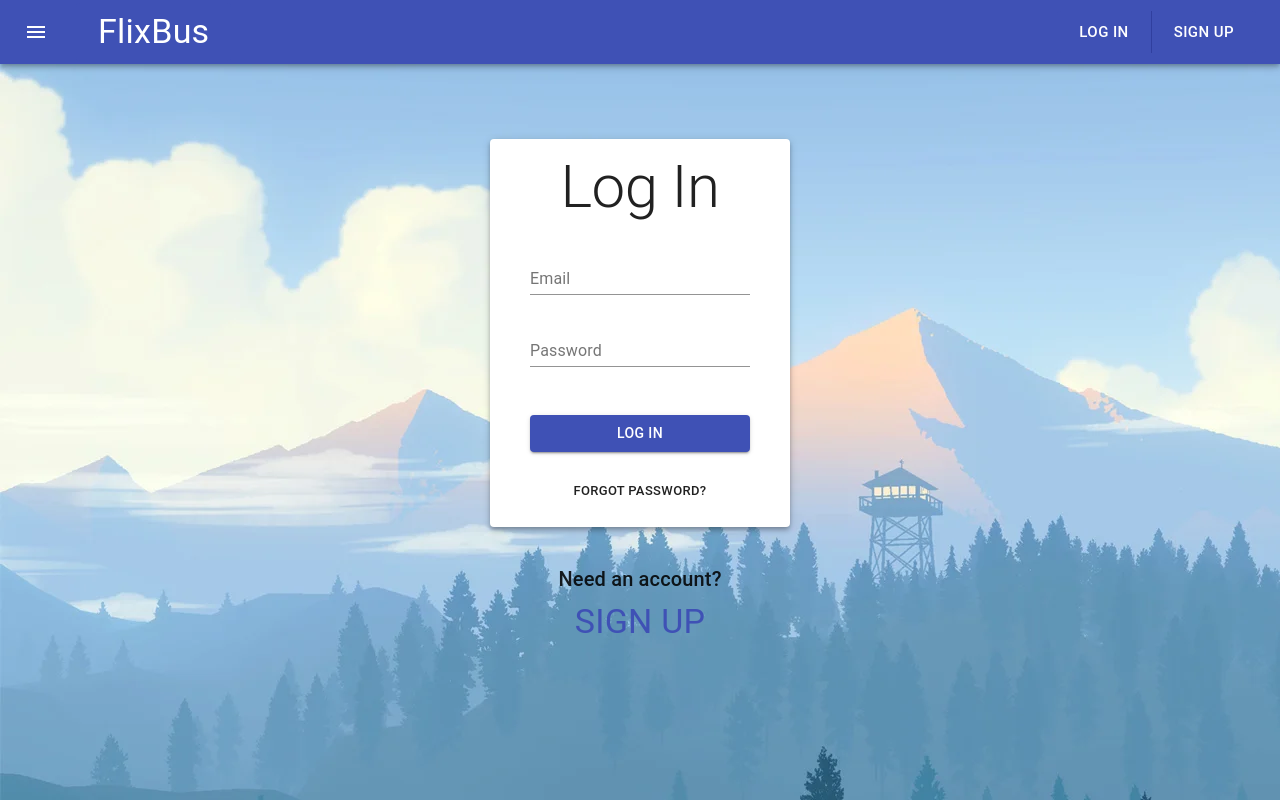
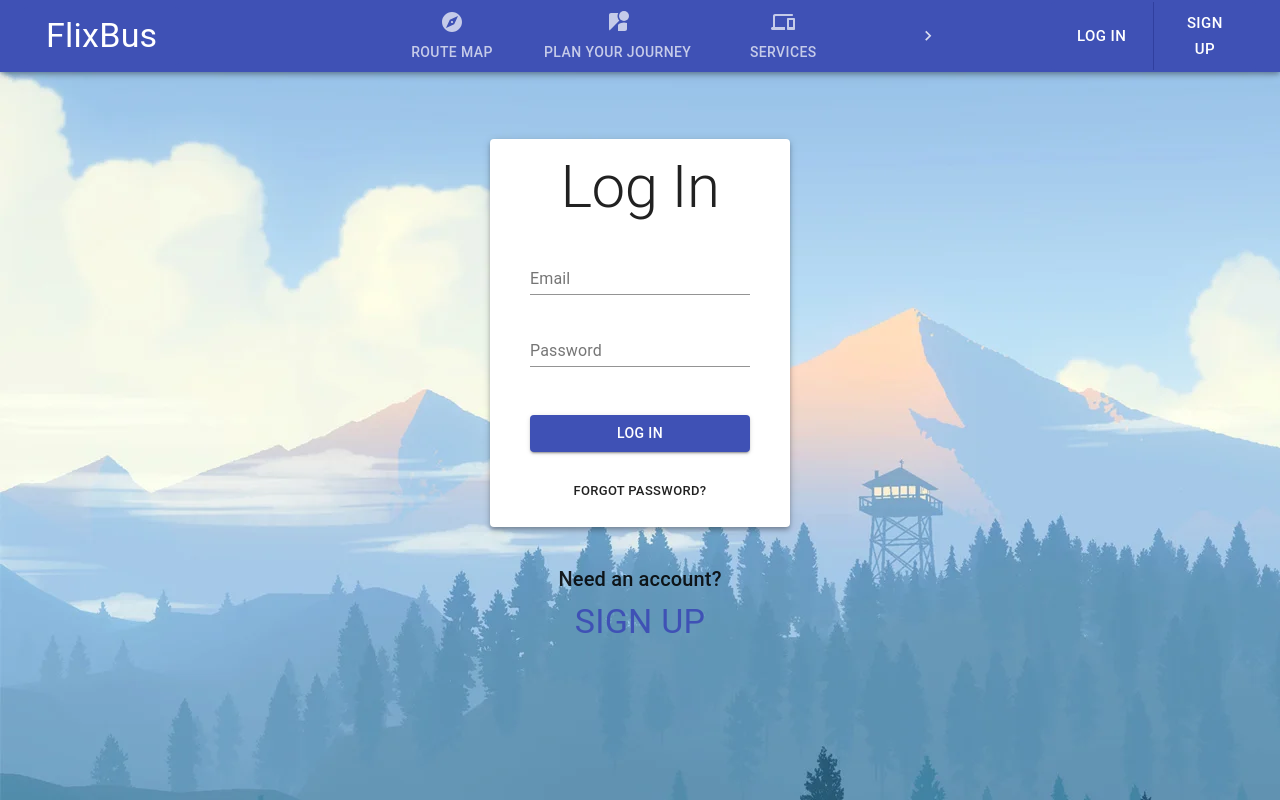
Before and after one commit to mateusz-chochol/FlixBus-Ripoff, a React (Create React App) app: page /login in a window 1280 px wide. Built offline with nearby package versions, Linux system fonts and the light colour scheme; no server answers.

Commit message:
Adding tabs for bigger screens (drawer only on 'sm' and 'xs')

```diff
--- a/src/components/App.tsx
+++ b/src/components/App.tsx
@@ -1,4 +1,7 @@
-import React, { useEffect } from 'react';
+import React, {
+  useState,
+  useEffect,
+} from 'react';
 import {
   BrowserRouter as Router,
   Switch,
--- /dev/null
+++ b/src/components/Misc/DefaultRoute.tsx
@@ -0,0 +1,17 @@
+import React, { useEffect } from 'react'
+import { Route } from 'react-router-dom';
+import { setTab } from '../../redux/TabsSlice';
+import { useDispatch } from 'react-redux';
+import DefaultRouteProps from '../../types/DefaultRouteProps';
+
+const DefaultRoute: React.FC<DefaultRouteProps> = ({ tabIndex, ...props }) => {
+  const dispatch = useDispatch();
+
+  useEffect(() => {
+    dispatch(setTab(tabIndex ?? false));
+  }, [dispatch, tabIndex])
+
+  return <Route {...props} />;
+};
+
+export default DefaultRoute;
--- a/src/components/Misc/PrivateRoute.tsx
+++ b/src/components/Misc/PrivateRoute.tsx
@@ -1,15 +1,9 @@
 import React, { useEffect } from 'react'
-import {
-  Route,
-  Redirect,
-  RouteProps
-} from 'react-router-dom';
+import { Redirect } from 'react-router-dom';
 import { useAuth } from '../../contexts/AuthContext';
 import { useNotifications } from '../Misc/Notifications';
-
-interface PrivateRouteProps extends RouteProps {
-  shouldBeLogged: boolean
-};
+import PrivateRouteProps from '../../types/PrivateRouteProps';
+import DefaultRoute from './DefaultRoute';
 
 const PrivateRoute: React.FC<PrivateRouteProps> = ({ component: Component, shouldBeLogged, ...rest }) => {
   const { currentUser } = useAuth();
@@ -26,7 +20,7 @@ const PrivateRoute: React.FC<PrivateRouteProps> = ({ component: Component, shoul
   }, [])
 
   return Component ? (
-    <Route {...rest} render={props =>
+    <DefaultRoute {...rest} render={props =>
       display ? <Component {...props} /> : <Redirect to="/" />
     } />
   ) : null;
--- a/src/components/NavBar/AccountOptions.tsx
+++ b/src/components/NavBar/AccountOptions.tsx
@@ -11,11 +11,27 @@ import {
   Button,
   ButtonGroup,
 } from '@material-ui/core';
+import {
+  createStyles,
+  makeStyles,
+  Theme
+} from '@material-ui/core/styles';
 import { AccountCircle } from '@material-ui/icons';
 import { useNotifications } from '../Misc/Notifications';
 import { routes } from '../../routes';
 
+const useStyles = makeStyles((theme: Theme) =>
+  createStyles({
+    button: {
+      '&&:hover': {
+        backgroundColor: 'transparent',
+      },
+    },
+  }),
+);
+
 const AccountOptions: React.FC = () => {
+  const classes = useStyles();
   const [menuAnchorEl, setMenuAnchorEl] = useState<HTMLElement | null>(null);
   const { currentUser, logout } = useAuth();
   const { showError, showSuccess } = useNotifications();
@@ -69,16 +85,18 @@ const AccountOptions: React.FC = () => {
       </Menu>
     </> : <>
         <ButtonGroup
-          aria-label="button group"
           variant="contained"
           color="primary"
           size="large"
           disableElevation
+          fullWidth
+          disableRipple
+          disableFocusRipple
         >
-          <Button onClick={() => { history.push(routes.loginPage) }}>
+          <Button className={classes.button} onClick={() => { history.push(routes.loginPage) }}>
             Log In
           </Button>
-          <Button onClick={() => { history.push(routes.singupPage) }}>
+          <Button className={classes.button} onClick={() => { history.push(routes.singupPage) }}>
             Sign Up
           </Button>
         </ButtonGroup>
--- a/src/components/NavBar/Drawer.tsx
+++ b/src/components/NavBar/Drawer.tsx
@@ -19,6 +19,7 @@ import BusinessRoundedIcon from '@material-ui/icons/BusinessRounded';
 import HelpRoundedIcon from '@material-ui/icons/HelpRounded';
 import LibraryBooksIcon from '@material-ui/icons/LibraryBooks';
 import FeedbackIcon from '@material-ui/icons/Feedback';
+import AppBarMenuItem from '../../types/AppBarMenuItem';
 
 const useStyles = makeStyles((theme: Theme) =>
   createStyles({
@@ -28,7 +29,11 @@ const useStyles = makeStyles((theme: Theme) =>
   }),
 );
 
-const Drawer: React.FC<{ open: boolean, setOpen: (value: React.SetStateAction<boolean>) => void }> = ({ open, setOpen }) => {
+const Drawer: React.FC<{
+  items: AppBarMenuItem[],
+  open: boolean,
+  setOpen: (value: React.SetStateAction<boolean>) => void
+}> = ({ items, open, setOpen }) => {
   const classes = useStyles();
   const iOS = Boolean(process.env.browser && /iPad|iPhone|iPod/.test(navigator.userAgent));
 
@@ -42,51 +47,16 @@ const Drawer: React.FC<{ open: boolean, setOpen: (value: React.SetStateAction<bo
       disableDiscovery={iOS}
     >
       <List className={classes.list}>
-        <ListItem button key="Route Map">
-          <ListItemIcon>
-            <ExploreRoundedIcon />
-          </ListItemIcon>
-          <ListItemText primary="Route Map" />
-        </ListItem>
-        <ListItem button key="Plan Your Journey">
-          <ListItemIcon>
-            <StreetviewRoundedIcon />
-          </ListItemIcon>
-          <ListItemText primary="Plan Your Journey" />
-        </ListItem>
-        <ListItem button key="Services">
-          <ListItemIcon>
-            <DevicesRoundedIcon />
-          </ListItemIcon>
-          <ListItemText primary="Services" />
-        </ListItem>
-        <ListItem button key="Company">
-          <ListItemIcon>
-            <BusinessRoundedIcon />
-          </ListItemIcon>
-          <ListItemText primary="Company" />
-        </ListItem>
-        <ListItem button key="Newsletter">
-          <ListItemIcon>
-            <LibraryBooksIcon />
-          </ListItemIcon>
-          <ListItemText primary="Newsletter" />
-        </ListItem>
-      </List>
-      <Divider />
-      <List className={classes.list}>
-        <ListItem button key="Send Feedback">
-          <ListItemIcon>
-            <FeedbackIcon />
-          </ListItemIcon>
-          <ListItemText primary="Send Feedback" />
-        </ListItem>
-        <ListItem button key="Help">
-          <ListItemIcon>
-            <HelpRoundedIcon />
-          </ListItemIcon>
-          <ListItemText primary="Help" />
-        </ListItem>
+        {items.map(item => {
+          return (
+            <ListItem button key={item.key}>
+              <ListItemIcon>
+                {item.icon}
+              </ListItemIcon>
+              <ListItemText primary={item.text} />
+            </ListItem>
+          )
+        })}
       </List>
     </SwipeableDrawer>
   )
--- a/src/components/NavBar/MenuAppBar.tsx
+++ b/src/components/NavBar/MenuAppBar.tsx
@@ -1,5 +1,16 @@
-import React, { useState } from 'react';
+import React, {
+  useState,
+  useEffect,
+} from 'react';
 import { useHistory } from 'react-router-dom';
+import {
+  getTab,
+  setTab,
+} from '../../redux/TabsSlice';
+import {
+  useSelector,
+  useDispatch
+} from 'react-redux';
 import {
   createStyles,
   makeStyles,
@@ -12,17 +23,27 @@ import {
   IconButton,
   Button,
   CssBaseline,
+  withWidth,
+  WithWidth,
+  Tabs,
+  Tab,
+  Grid,
 } from '@material-ui/core';
 import MenuIcon from '@material-ui/icons/Menu';
 import Drawer from './Drawer';
 import AccountOptions from './AccountOptions';
 import { routes } from '../../routes';
+import AppBarMenuItem from '../../types/AppBarMenuItem';
+import ExploreRoundedIcon from '@material-ui/icons/ExploreRounded';
+import StreetviewRoundedIcon from '@material-ui/icons/StreetviewRounded';
+import DevicesRoundedIcon from '@material-ui/icons/DevicesRounded';
+import BusinessRoundedIcon from '@material-ui/icons/BusinessRounded';
+import HelpRoundedIcon from '@material-ui/icons/HelpRounded';
+import LibraryBooksIcon from '@material-ui/icons/LibraryBooks';
+import FeedbackIcon from '@material-ui/icons/Feedback';
 
 const useStyles = makeStyles((theme: Theme) =>
   createStyles({
-    root: {
-      flexGrow: 1,
-    },
     menuButton: {
       marginRight: theme.spacing(2),
     },
@@ -35,16 +56,83 @@ const useStyles = makeStyles((theme: Theme) =>
   }),
 );
 
-export default function MenuAppBar() {
+const menuItems: AppBarMenuItem[] = [
+  {
+    index: 0,
+    key: 'Route Map',
+    text: 'Route Map',
+    icon: <ExploreRoundedIcon />,
+    route: routes.mainPage,
+  },
+  {
+    index: 1,
+    key: 'Plan Your Journey',
+    text: 'Plan Your Journey',
+    icon: <StreetviewRoundedIcon />,
+    route: routes.mainPage,
+  },
+  {
+    index: 2,
+    key: 'Services',
+    text: 'Services',
+    icon: <DevicesRoundedIcon />,
+    route: routes.mainPage,
+  },
+  {
+    index: 3,
+    key: 'Company',
+    text: 'Company',
+    icon: <BusinessRoundedIcon />,
+    route: routes.mainPage,
+  },
+  {
+    index: 4,
+    key: 'Newsletter',
+    text: 'Newsletter',
+    icon: <LibraryBooksIcon />,
+    route: routes.mainPage,
+  },
+  {
+    index: 5,
+    key: 'Send Feedback',
+    text: 'Send Feedback',
+    icon: <FeedbackIcon />,
+    route: routes.mainPage,
+  },
+  {
+    index: 6,
+    key: 'Help',
+    text: 'Help',
+    icon: <HelpRoundedIcon />,
+    route: routes.mainPage,
+  },
+]
+
+const MenuAppBar: React.FC<WithWidth> = ({ width }) => {
+  const isSmallScreen = width === 'xs' || width === 'sm';
   const classes = useStyles();
   const [openDrawerMenu, setOpenDrawerMenu] = useState<boolean>(false);
   const history = useHistory();
+  const tabIndex = useSelector(getTab)
+  const dispatch = useDispatch();
+
+  useEffect(() => {
+    setOpenDrawerMenu(false);
+  }, [isSmallScreen]);
+
+  const handleLogoClick = () => {
+    dispatch(setTab(false));
+    history.push(routes.mainPage);
+  }
 
   return (
     <>
       <CssBaseline />
       <AppBar position="fixed">
         <Toolbar>
+          <Grid container justify="space-between" alignItems="center">
+            {isSmallScreen &&
+              <Grid item xs={1}>
                 <IconButton
                   edge="start"
                   className={classes.menuButton}
@@ -55,8 +143,11 @@ export default function MenuAppBar() {
                 >
                   <MenuIcon />
                 </IconButton>
-          <Drawer open={openDrawerMenu} setOpen={setOpenDrawerMenu} />
-          <Typography className={classes.root}>
+                <Drawer items={menuItems} open={openDrawerMenu} setOpen={setOpenDrawerMenu} />
+              </Grid>
+            }
+            <Grid item xs={isSmallScreen ? 9 : 2}>
+              <Typography align='left'>
                 <Button
                   size="large"
                   variant="contained"
@@ -64,16 +155,35 @@ export default function MenuAppBar() {
                   disableElevation
                   className={classes.titleButton}
                   disableRipple
-              onClick={() => { history.push(routes.mainPage) }}
+                  onClick={handleLogoClick}
                 >
                   <Typography variant="h4">
                     FlixBus
                   </Typography>
                 </Button>
               </Typography>
+            </Grid>
+            {!isSmallScreen &&
+              <Grid item xs={6}>
+                <Tabs
+                  value={tabIndex}
+                  indicatorColor="secondary"
+                  variant="scrollable"
+                  scrollButtons="on"
+                  onChange={(event: React.ChangeEvent<{}>, tabIndex: number) => dispatch(setTab(tabIndex))}
+                >
+                  {menuItems.map(item => <Tab key={item.key} label={item.text} icon={item.icon} />)}
+                </Tabs>
+              </Grid>
+            }
+            <Grid item xs={2}>
               <AccountOptions />
+            </Grid>
+          </Grid>
         </Toolbar>
       </AppBar>
     </>
   );
 }
+
+export default withWidth()(MenuAppBar);
--- a/src/redux/Store.ts
+++ b/src/redux/Store.ts
@@ -1,9 +1,11 @@
 import { configureStore, combineReducers } from '@reduxjs/toolkit';
 import NotificationsReducer from './NotificationsSlice';
+import TabsReducer from './TabsSlice';
 
 const store = configureStore({
   reducer: combineReducers({
-    notifications: NotificationsReducer
+    notifications: NotificationsReducer,
+    tab: TabsReducer,
   })
 })
 
--- /dev/null
+++ b/src/redux/TabsSlice.ts
@@ -0,0 +1,21 @@
+import {
+  createSlice,
+  PayloadAction
+} from '@reduxjs/toolkit'
+import { AppState } from './Store';
+
+const tabsInitialState: number | false = false;
+
+const tabsSlice = createSlice({
+  name: 'tab',
+  initialState: tabsInitialState as number | false,
+  reducers: {
+    setTab: (state, { payload }: PayloadAction<number | false>) => payload,
+  }
+})
+
+export const getTab = (state: AppState) => state.tab;
+
+export const { setTab } = tabsSlice.actions;
+
+export default tabsSlice.reducer
--- /dev/null
+++ b/src/types/AppBarMenuItem.ts
@@ -0,0 +1,9 @@
+import { SvgIconProps } from '@material-ui/core';
+
+export default interface AppBarMenuItem {
+  index: number,
+  key: string,
+  text: string,
+  route: string,
+  icon: React.ReactElement<SvgIconProps>
+}
--- /dev/null
+++ b/src/types/DefaultRouteProps.ts
@@ -0,0 +1,5 @@
+import { RouteProps } from 'react-router-dom';
+
+export default interface DefaultRouteProps extends RouteProps {
+  tabIndex?: number | false,
+};
--- /dev/null
+++ b/src/types/PrivateRouteProps.ts
@@ -0,0 +1,5 @@
+import DefaultRouteProps from './DefaultRouteProps';
+
+export default interface PrivateRouteProps extends DefaultRouteProps {
+  shouldBeLogged: boolean,
+};
```
Lines whose indentation alone changed are shown as unchanged.
